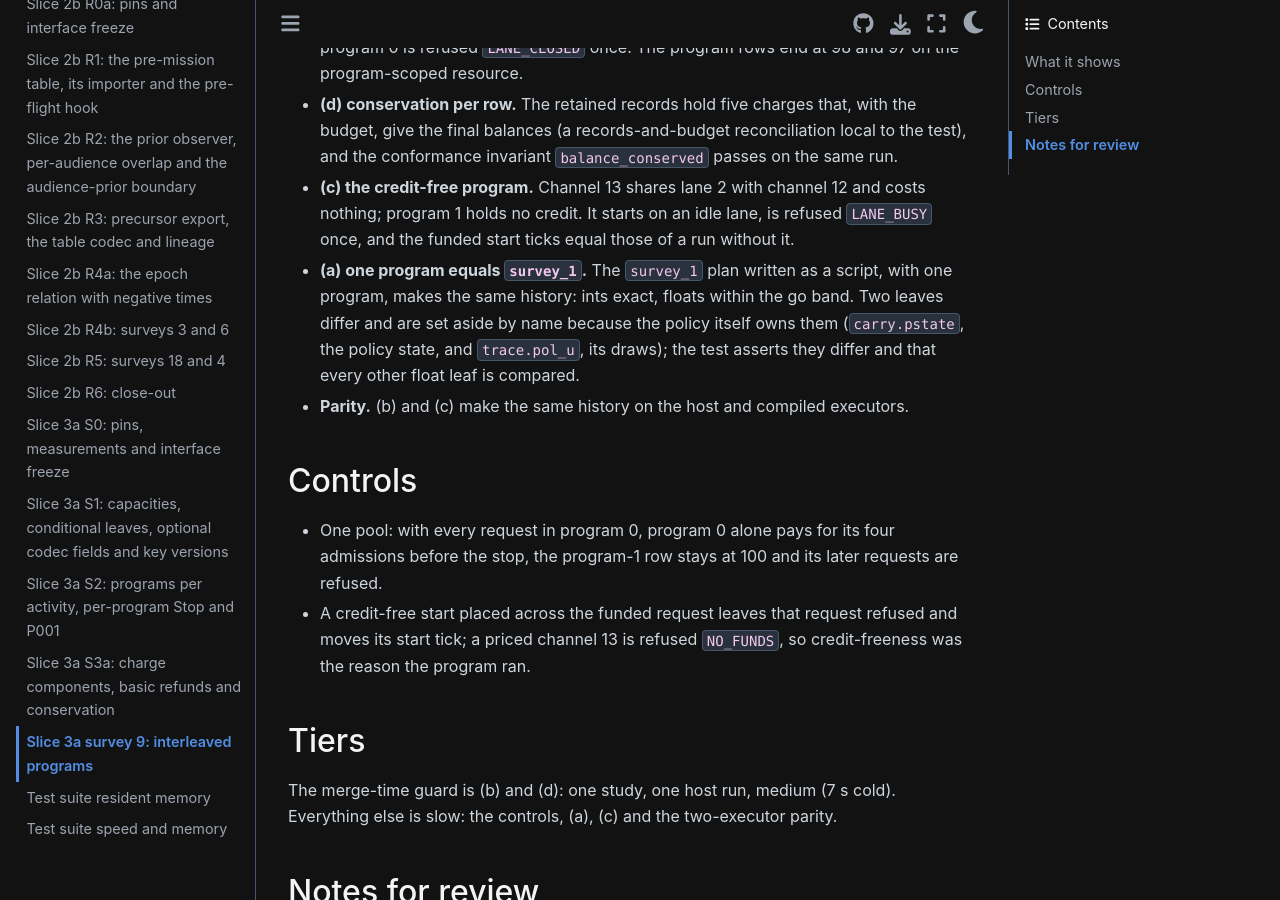
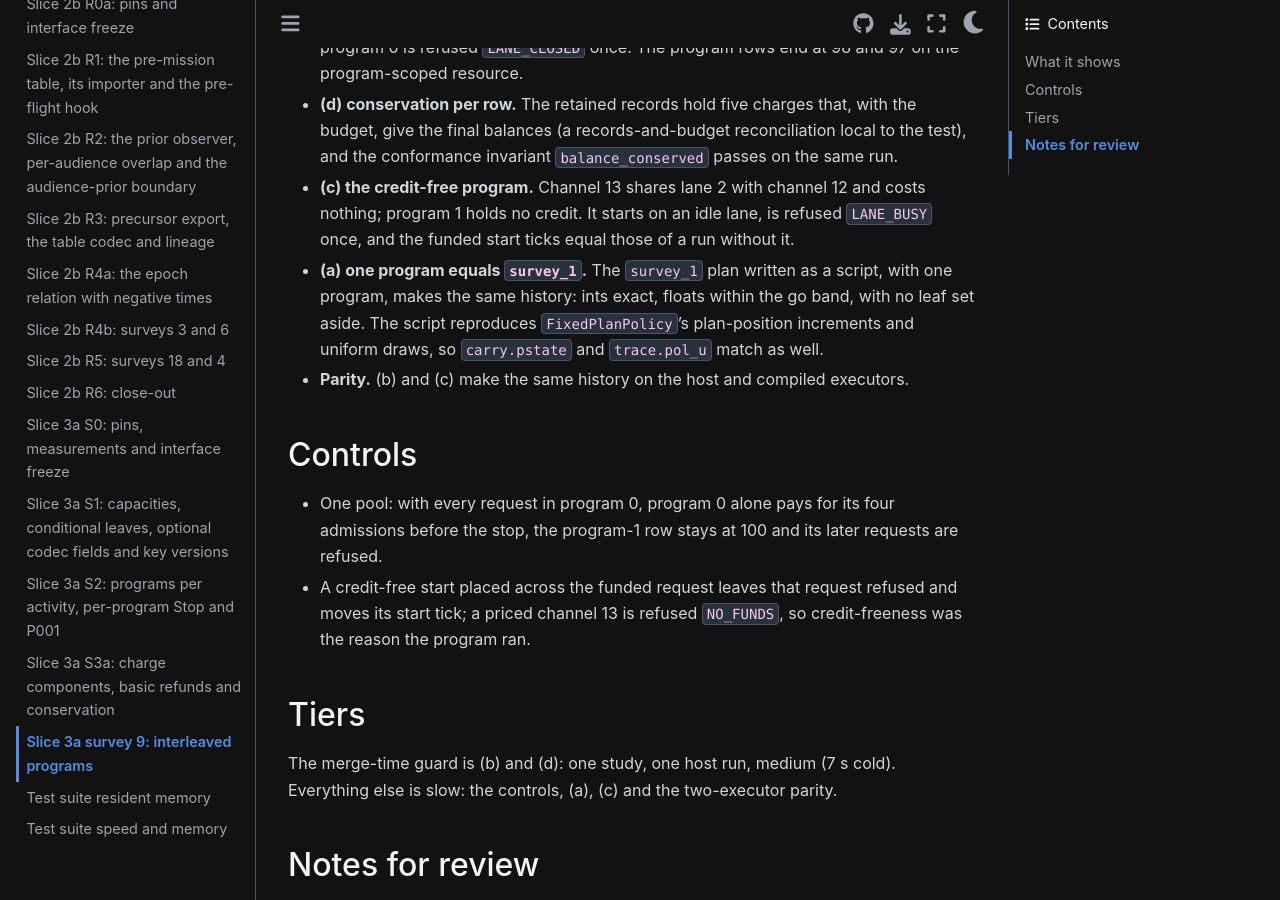
Before and after one commit to CoreySpohn/spaceodyssey, a Sphinx documentation site: the page built from docs/changes/slice-3a-survey9.md, in a window 1280 px wide and 900 px high, scrolled down 403 px. Built offline with Sphinx 7.4.7 and the Sphinx Book theme 1.1.4, drawn with Linux system fonts in a browser that asks for light colours; pages that are not in the unit, such as notebooks, are missing from menus.

Commit message:
test(studies): survey 9 compares full histories and asserts the control's surviving start

```diff
--- a/docs/changes/slice-3a-survey9.md
+++ b/docs/changes/slice-3a-survey9.md
@@ -20,10 +20,9 @@ decision cadence is part of the evidence: a public release and a wait each wake
   program 1 holds no credit. It starts on an idle lane, is refused `LANE_BUSY` once, and the
   funded start ticks equal those of a run without it.
 - **(a) one program equals `survey_1`.** The `survey_1` plan written as a script, with one
-  program, makes the same history: ints exact, floats within the go band. Two leaves differ and
-  are set aside by name because the policy itself owns them (`carry.pstate`, the policy state,
-  and `trace.pol_u`, its draws); the test asserts they differ and that every other float leaf
-  is compared.
+  program, makes the same history: ints exact, floats within the go band, with no leaf set
+  aside. The script reproduces `FixedPlanPolicy`'s plan-position increments and uniform draws,
+  so `carry.pstate` and `trace.pol_u` match as well.
 - **Parity.** (b) and (c) make the same history on the host and compiled executors.
 
 ## Controls
```
Also changed, not shown: 1 other file.
